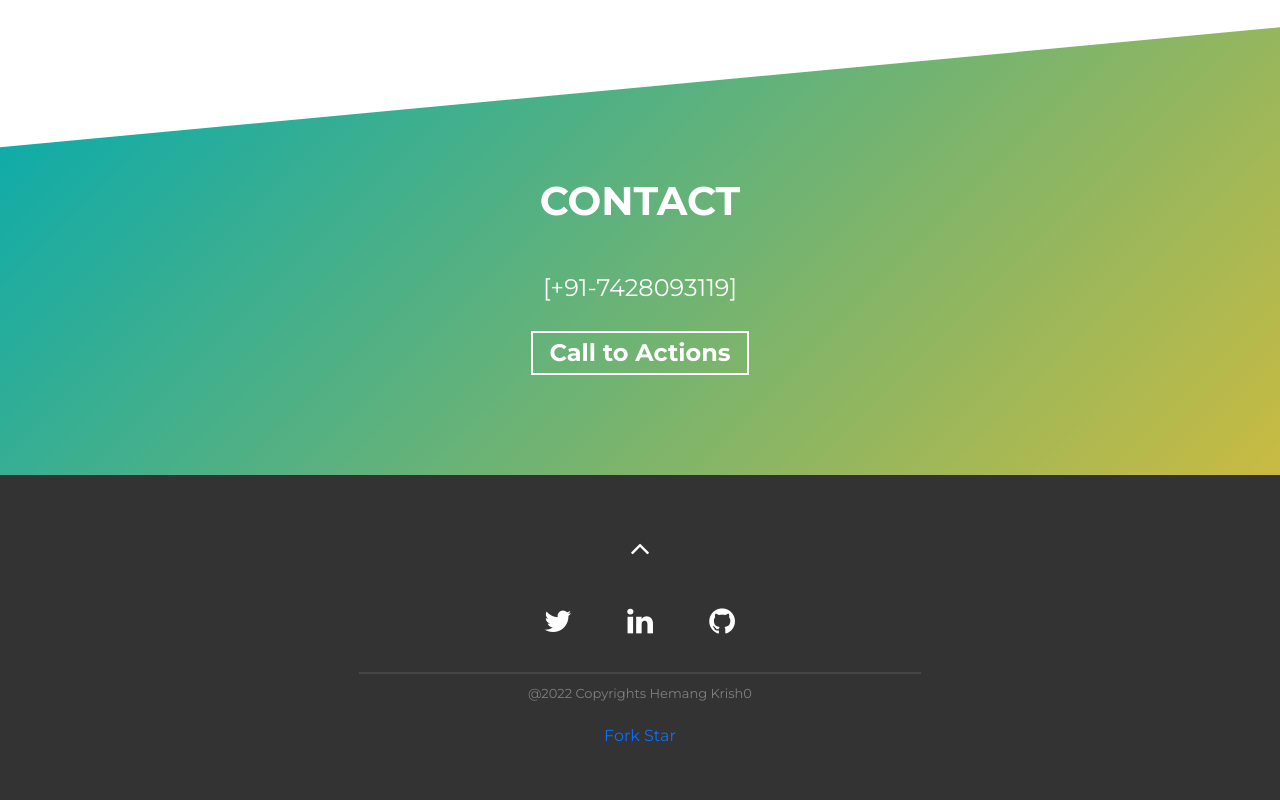
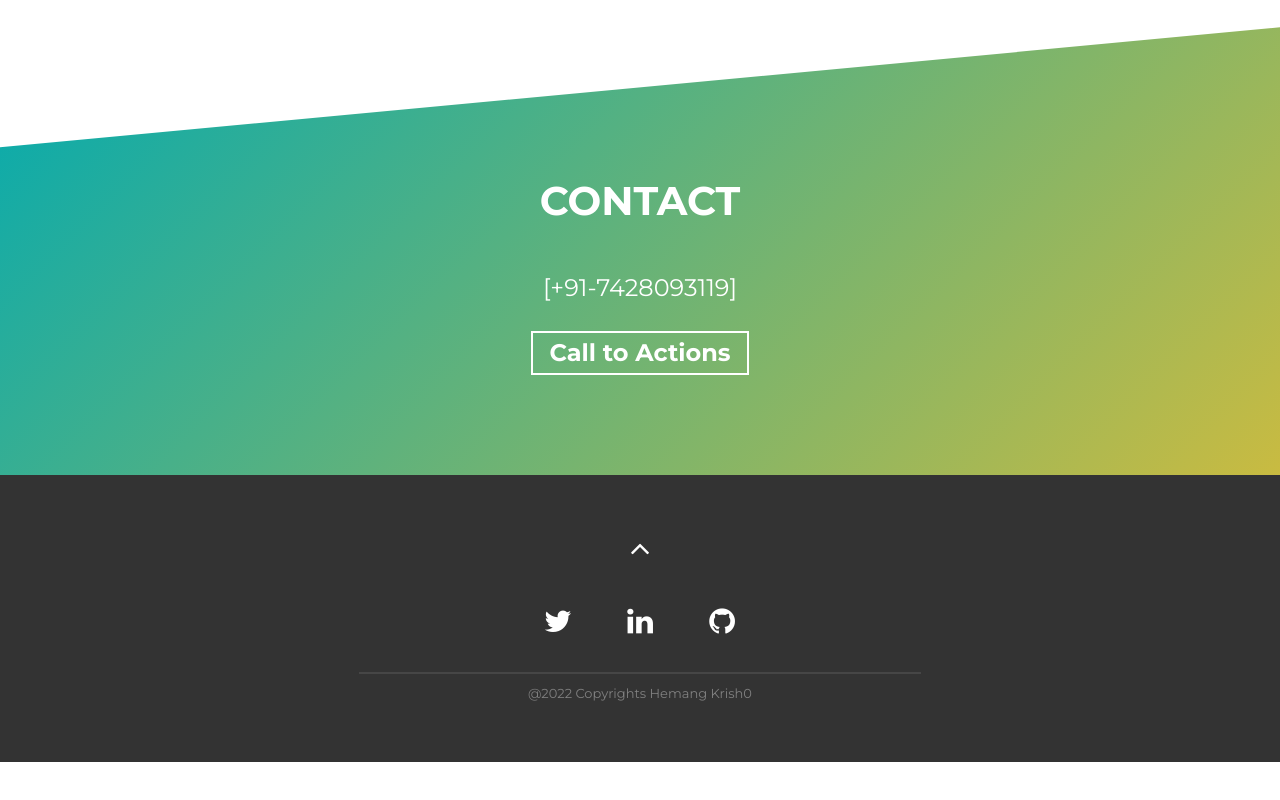
Before and after one commit to MrGyan07/myportfolio, a website built with Parcel: page src/index.html in a window 1280 px wide. Shown: the part 2122-2922 px from the top of the page. After the commit the page ends 2884 px from the top, so only its background shows below. Built offline with nearby package versions, Linux system fonts and the light colour scheme.

Commit message:
Update index.html

```diff
--- a/src/index.html
+++ b/src/index.html
@@ -317,31 +317,7 @@
         </p>
 
         <!-- TO DO: remove this entire paragraph once you finish your portfolio -->
-        <p class="mt-3 pt-3">
-          <a
-            rel="noreferrer"
-            class="github-button"
-            href="https://github.com/cobidev/simplefolio/fork"
-            data-icon="octicon-repo-forked"
-            data-size="large"
-            data-show-count="true"
-            aria-label="Fork ntkme/github-buttons on GitHub"
-            >Fork</a
-          >
-          <a
-            rel="noreferrer"
-            class="github-button"
-            href="https://github.com/cobidev/simplefolio"
-            data-icon="octicon-star"
-            data-size="large"
-            data-show-count="true"
-            aria-label="Star cobidev/simplefolio on GitHub"
-            >Star</a
-          >
-        </p>
-      </div>
-    </footer>
-    <!-- /END Footer Section -->
+
 
     <script defer type="module" src="index.js"></script>
   </body>
```
